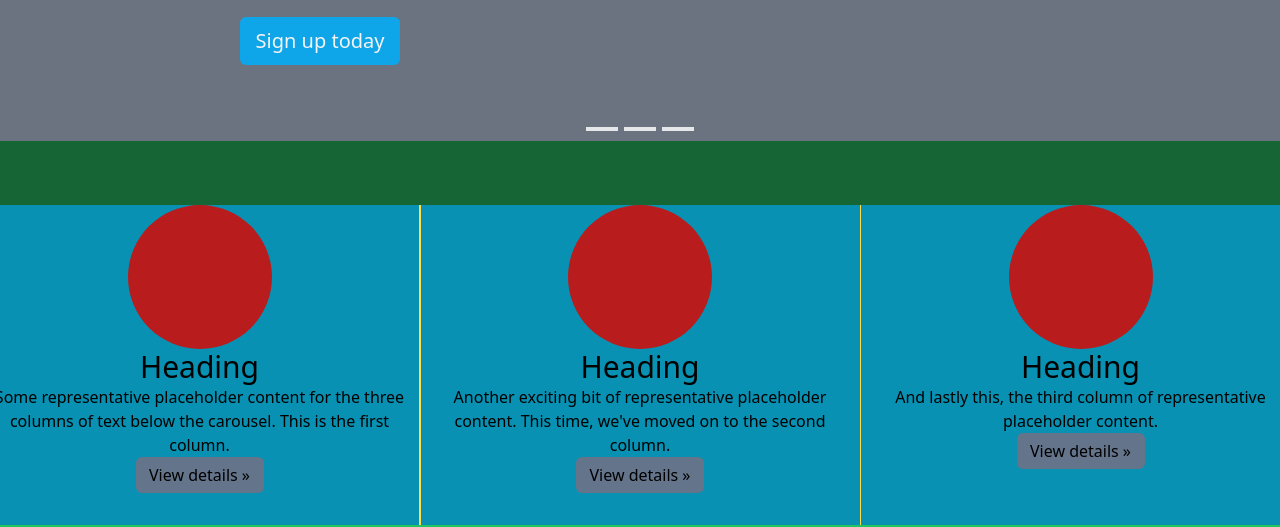
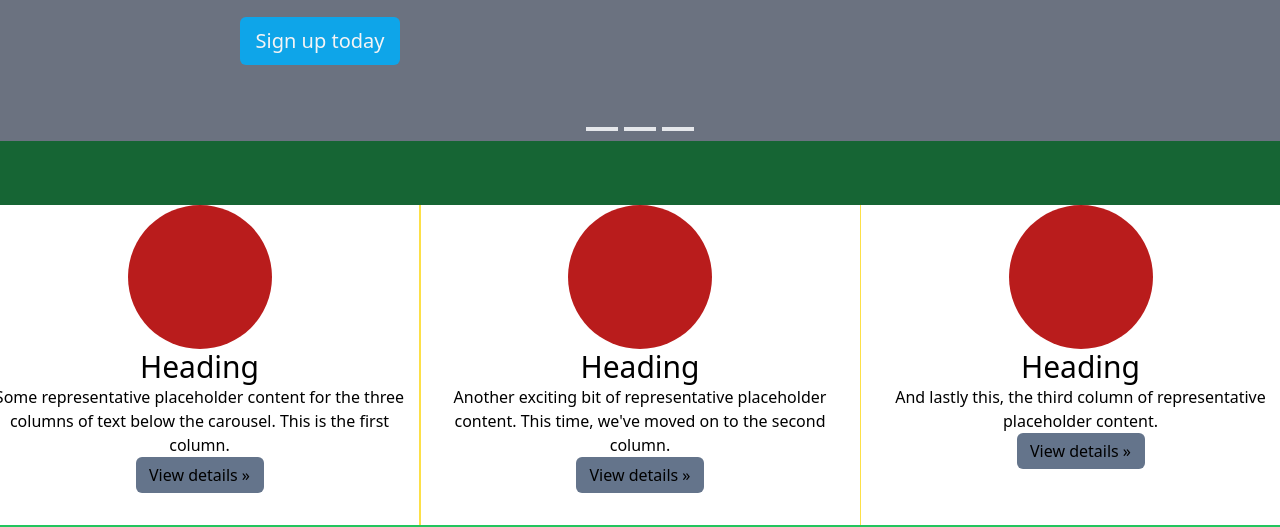
Before and after one commit to Juliangasa/carousel_tailwind_outlined, a plain HTML site: page index.html in a window 1280 px wide. Shown: the part 427-954 px from the top of the page. Drawn offline with nearby package versions, Linux system fonts and the light colour scheme.

Commit message:
making up second-section

```diff
--- a/index.html
+++ b/index.html
@@ -47,19 +47,19 @@
         <section class="w-full h-[2416px] bg-orange-400 flex justify-center items-center">
             <div class="w-[1320px] h-full bg-green-500 flex flex-col items-center">
                 <div class="w-full h-fit bg-yellow-300 flex justify-between">
-                    <div class="w-[439px] h-80 bg-cyan-600 flex flex flex-col items-center">
+                    <div class="w-[439px] h-80 bg-white flex flex flex-col items-center">
                         <div class="w-36 h-36 bg-red-700 rounded-full"></div>
                         <h2 class="text-3xl">Heading</h2>
                         <p class="text-center text-base font-normal">Some representative placeholder content for the three <br> columns of text below the carousel. This is the first <br> column.</p>
                         <button class="w-32 h-9 bg-slate-500 text-base font-normal rounded-md">View details »</button>
                     </div>
-                    <div class="w-[439px] h-80 bg-cyan-600 flex flex flex-col items-center">
+                    <div class="w-[439px] h-80 bg-white flex flex flex-col items-center">
                         <div class="w-36 h-36 bg-red-700 rounded-full"></div>
                         <h2 class="text-3xl">Heading</h2>
                         <p class="text-center text-base font-normal">Another exciting bit of representative placeholder <br> content. This time, we've moved on to the second <br> column.</p>
                         <button class="w-32 h-9 bg-slate-500 text-base font-normal rounded-md">View details »</button>
                     </div>
-                    <div class="w-[439px] h-80 bg-cyan-600 flex flex flex-col items-center">
+                    <div class="w-[439px] h-80 bg-white flex flex flex-col items-center">
                         <div class="w-36 h-36 bg-red-700 rounded-full"></div>
                         <h2 class="text-3xl">Heading</h2>
                         <p class="text-center text-base font-normal">And lastly this, the third column of representative <br> placeholder content.</p>
```
